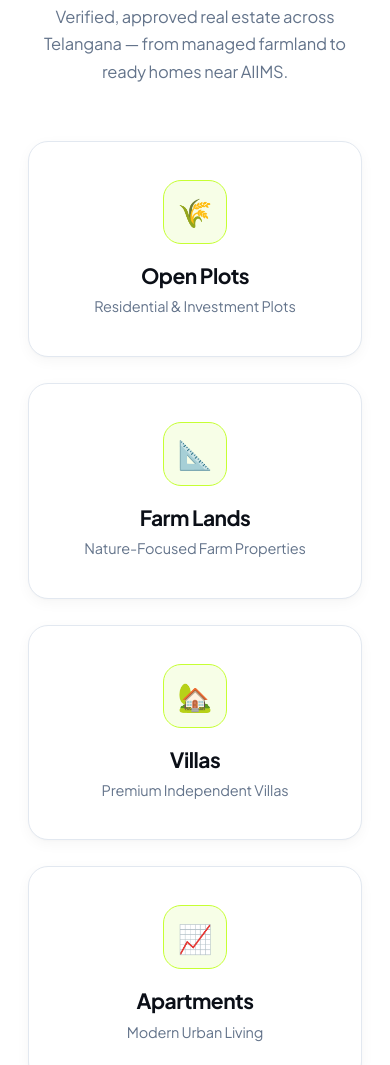
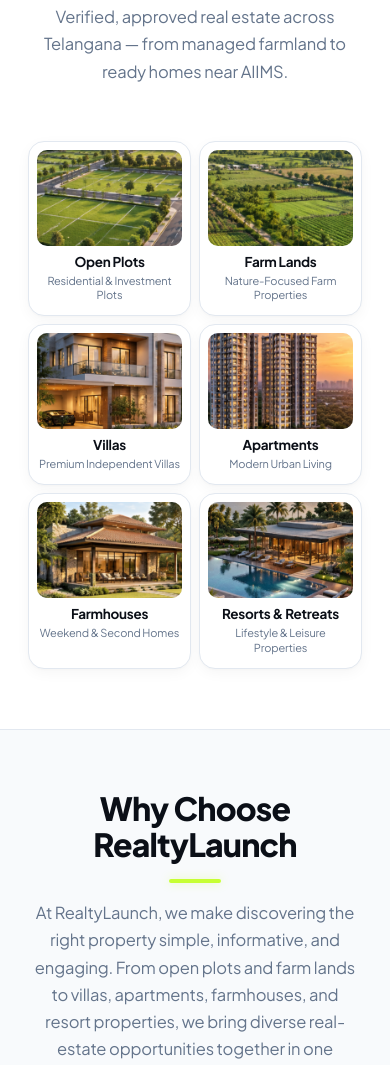
Before and after one commit to sumithnalla/realitylaunch, a plain HTML site: page index.html in a window 390 px wide. Shown: the part 1421-2486 px from the top of the page. Drawn offline with Linux system fonts and the light colour scheme.

```diff
--- a/index.html
+++ b/index.html
@@ -71,39 +71,48 @@
       <h2 class="section-title">What We Offer</h2>
       <p class="section-sub">Verified, approved real estate across Telangana — from managed farmland to ready homes near
         AIIMS.</p>
-      <div class="grid grid-4">
+      <div class="grid cat-grid">
         <div class="cat-card">
-          <div class="cat-icon">🌾</div>
+          <div class="cat-img">
+            <img src="images/open plots.png" alt="Open Plots" loading="lazy">
+          </div>
           <h3>Open Plots</h3>
-          <p>Residential & Investment Plots
-          </p>
+          <p>Residential &amp; Investment Plots</p>
         </div>
         <div class="cat-card">
-          <div class="cat-icon">📐</div>
+          <div class="cat-img">
+            <img src="images/farm lands.png" alt="Farm Lands" loading="lazy">
+          </div>
           <h3>Farm Lands</h3>
           <p>Nature-Focused Farm Properties</p>
         </div>
         <div class="cat-card">
-          <div class="cat-icon">🏡</div>
+          <div class="cat-img">
+            <img src="images/villas.png" alt="Villas" loading="lazy">
+          </div>
           <h3>Villas</h3>
           <p>Premium Independent Villas</p>
         </div>
         <div class="cat-card">
-          <div class="cat-icon">📈</div>
+          <div class="cat-img">
+            <img src="images/apartments.png" alt="Apartments" loading="lazy">
+          </div>
           <h3>Apartments</h3>
           <p>Modern Urban Living</p>
         </div>
         <div class="cat-card">
-          <div class="cat-icon">📈</div>
-          <h3>Farmhouses
-          </h3>
-          <p>Weekend & Second Homes
-          </p>
+          <div class="cat-img">
+            <img src="images/farmhouses.png" alt="Farmhouses" loading="lazy">
+          </div>
+          <h3>Farmhouses</h3>
+          <p>Weekend &amp; Second Homes</p>
         </div>
         <div class="cat-card">
-          <div class="cat-icon">📈</div>
-          <h3>Resorts & Retreats</h3>
-          <p>Lifestyle & Leisure Properties</p>
+          <div class="cat-img">
+            <img src="images/resorts.png" alt="Resorts &amp; Retreats" loading="lazy">
+          </div>
+          <h3>Resorts &amp; Retreats</h3>
+          <p>Lifestyle &amp; Leisure Properties</p>
         </div>
       </div>
     </div>
--- a/styles.css
+++ b/styles.css
@@ -727,16 +727,24 @@ header.site {
 /* ==========================================================================
    CATEGORY CARDS ("What We Offer") — 60% WHITE / LIME ACCENT
    ========================================================================== */
+.cat-grid {
+  display: grid;
+  grid-template-columns: repeat(3, 1fr);
+  gap: 24px;
+}
+
 .cat-card {
   background: #ffffff;
   border: 1px solid var(--line);
-  border-radius: var(--radius);
-  padding: 38px 24px;
+  border-radius: 20px;
+  padding: 16px 16px 22px;
   text-align: center;
   transition: all 0.3s cubic-bezier(0.16, 1, 0.3, 1);
   position: relative;
   overflow: hidden;
   box-shadow: var(--shadow-sm);
+  display: flex;
+  flex-direction: column;
 }
 
 .cat-card::before {
@@ -750,16 +758,52 @@ header.site {
   transform: scaleX(0);
   transition: transform 0.3s ease;
   transform-origin: left;
+  z-index: 2;
 }
 
 .cat-card:hover {
   transform: translateY(-6px);
   box-shadow: var(--shadow);
-  border-color: var(--violet-border);
+  border-color: rgba(125, 57, 235, 0.25);
 }
 
 .cat-card:hover::before {
   transform: scaleX(1);
+}
+
+.cat-card .cat-img {
+  width: 100%;
+  height: 185px;
+  border-radius: 14px;
+  overflow: hidden;
+  margin-bottom: 16px;
+  background: #f1f5f9;
+}
+
+.cat-card .cat-img img {
+  width: 100%;
+  height: 100%;
+  object-fit: cover;
+  display: block;
+  transition: transform 0.45s cubic-bezier(0.16, 1, 0.3, 1);
+}
+
+.cat-card:hover .cat-img img {
+  transform: scale(1.08);
+}
+
+.cat-card h3 {
+  font-size: 20px;
+  margin-bottom: 6px;
+  color: var(--ink);
+  font-weight: 700;
+  letter-spacing: -0.02em;
+}
+
+.cat-card p {
+  color: var(--muted);
+  font-size: 14px;
+  line-height: 1.45;
 }
 
 .cat-icon {
@@ -774,25 +818,6 @@ header.site {
   margin: 0 auto 20px;
   font-size: 28px;
   transition: transform 0.3s ease, background 0.3s ease;
-}
-
-.cat-card:hover .cat-icon {
-  transform: scale(1.1);
-  background: #ecfccb;
-  box-shadow: 0 0 16px var(--lime-glow);
-}
-
-.cat-card h3 {
-  font-size: 21px;
-  margin-bottom: 8px;
-  color: var(--ink);
-  font-weight: 700;
-}
-
-.cat-card p {
-  color: var(--muted);
-  font-size: 14.5px;
-  line-height: 1.5;
 }
 
 /* ==========================================================================
@@ -2504,6 +2529,11 @@ footer.site a:hover {
     grid-template-columns: repeat(2, 1fr);
   }
 
+  .cat-grid {
+    grid-template-columns: repeat(2, 1fr);
+    gap: 18px;
+  }
+
   .about-split,
   .contact-grid,
   .foot-grid {
@@ -2628,6 +2658,34 @@ footer.site a:hover {
     grid-template-columns: 1fr;
   }
 
+  /* What We Offer: Strictly 2 cards in one row on mobile screens */
+  .cat-grid {
+    grid-template-columns: repeat(2, 1fr) !important;
+    gap: 12px !important;
+  }
+
+  .cat-card {
+    padding: 10px 10px 14px !important;
+    border-radius: 16px !important;
+  }
+
+  .cat-card .cat-img {
+    height: 115px !important;
+    border-radius: 10px !important;
+    margin-bottom: 8px !important;
+  }
+
+  .cat-card h3 {
+    font-size: 15px !important;
+    margin-bottom: 3px !important;
+    line-height: 1.25 !important;
+  }
+
+  .cat-card p {
+    font-size: 11.5px !important;
+    line-height: 1.35 !important;
+  }
+
   section {
     padding: 60px 0;
   }
@@ -2677,3 +2735,21 @@ footer.site a:hover {
     font-size: 30px;
   }
 }
+
+@media (max-width: 400px) {
+  .cat-grid {
+    gap: 8px !important;
+  }
+  .cat-card {
+    padding: 8px 8px 12px !important;
+  }
+  .cat-card .cat-img {
+    height: 96px !important;
+  }
+  .cat-card h3 {
+    font-size: 13.5px !important;
+  }
+  .cat-card p {
+    font-size: 11px !important;
+  }
+}
```
Also changed, not shown: images/apartments.png (added), images/farm lands.png (added), images/farmhouses.png (added), images/open plots.png (added), images/resorts.png (added), images/villas.png (added), 1 other file.
